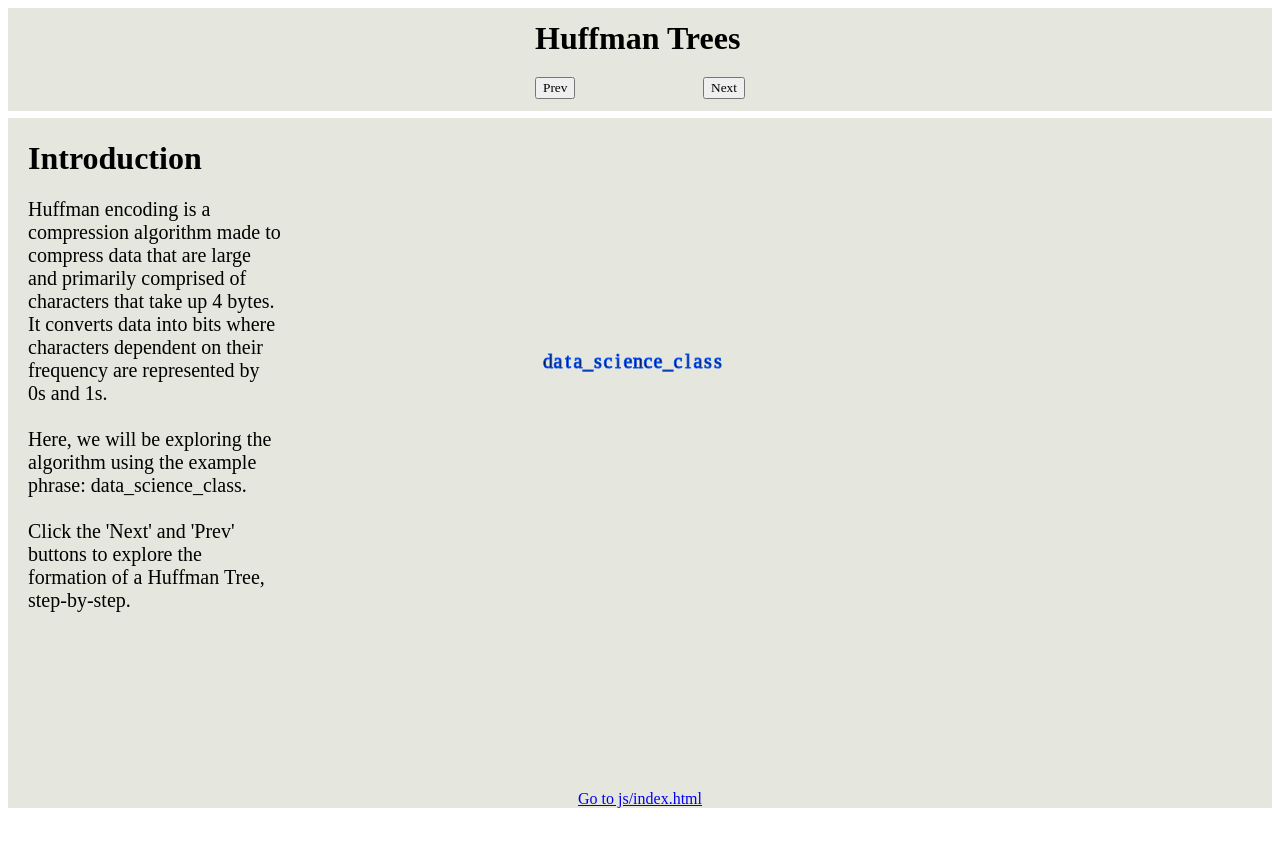
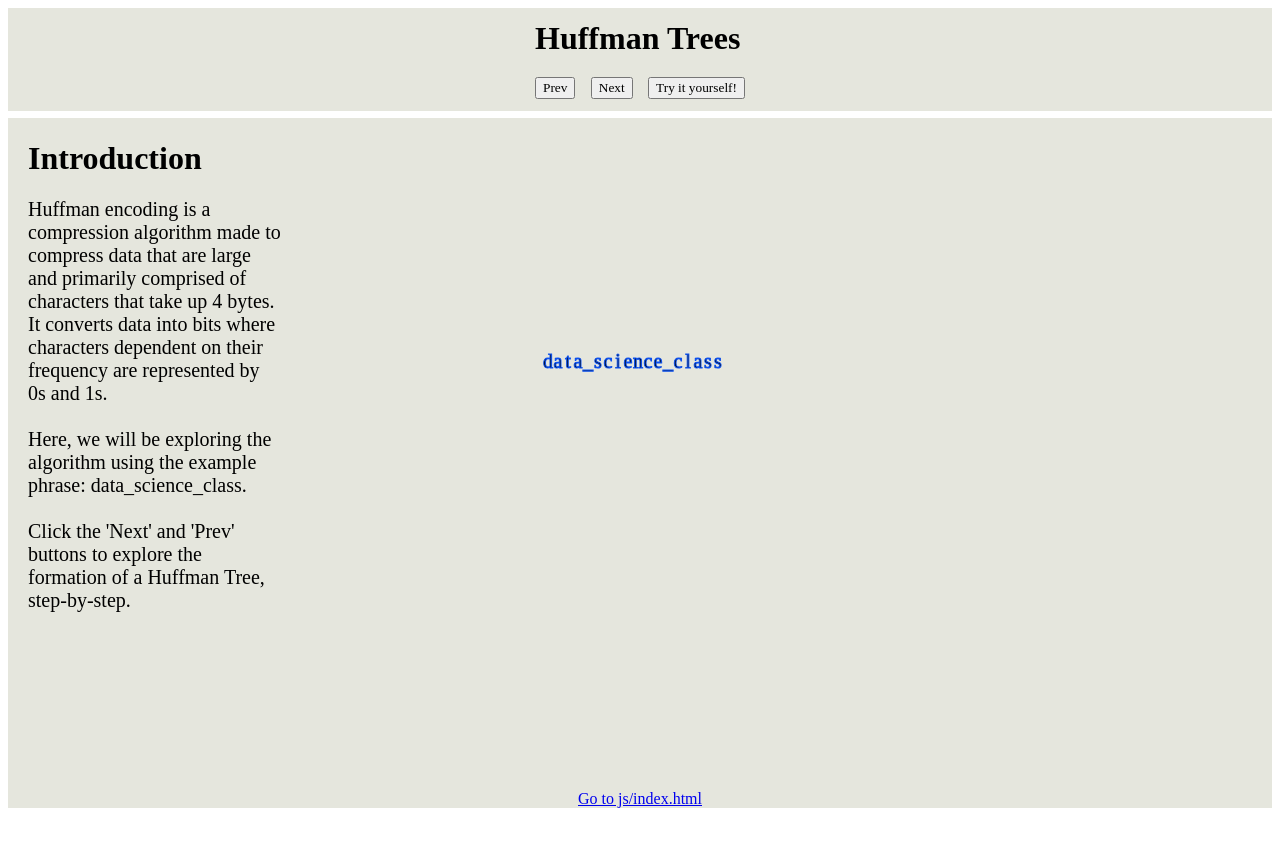
Before and after one commit to saathvikpd/HuffmanViz, a SvelteKit app: page / in a window 1280 px wide. Shown: the top 846 px of the page. Built offline with nearby package versions, Linux system fonts and the light colour scheme.

Commit message:
Update ScrollyTeller.svelte

```diff
--- a/src/components/ScrollyTeller.svelte
+++ b/src/components/ScrollyTeller.svelte
@@ -66,6 +66,10 @@
       Next
   </button>
 
+  <a href="/index.html">
+    <button>Try it yourself!</button>
+  </a>
+
 
   </div>
 
```
